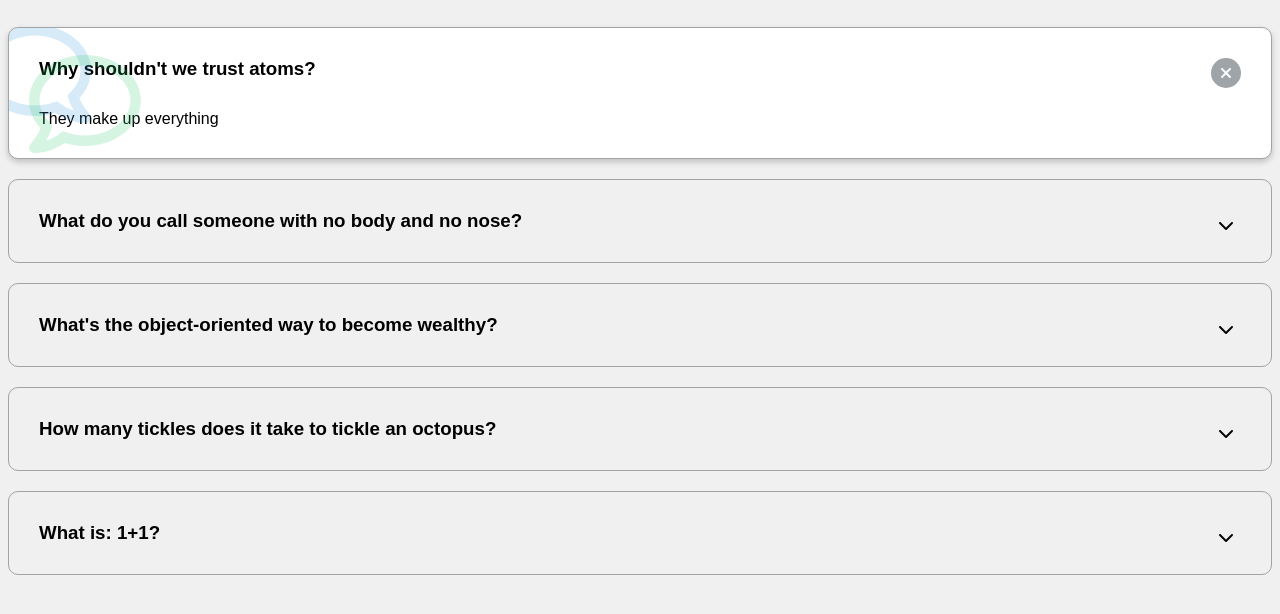
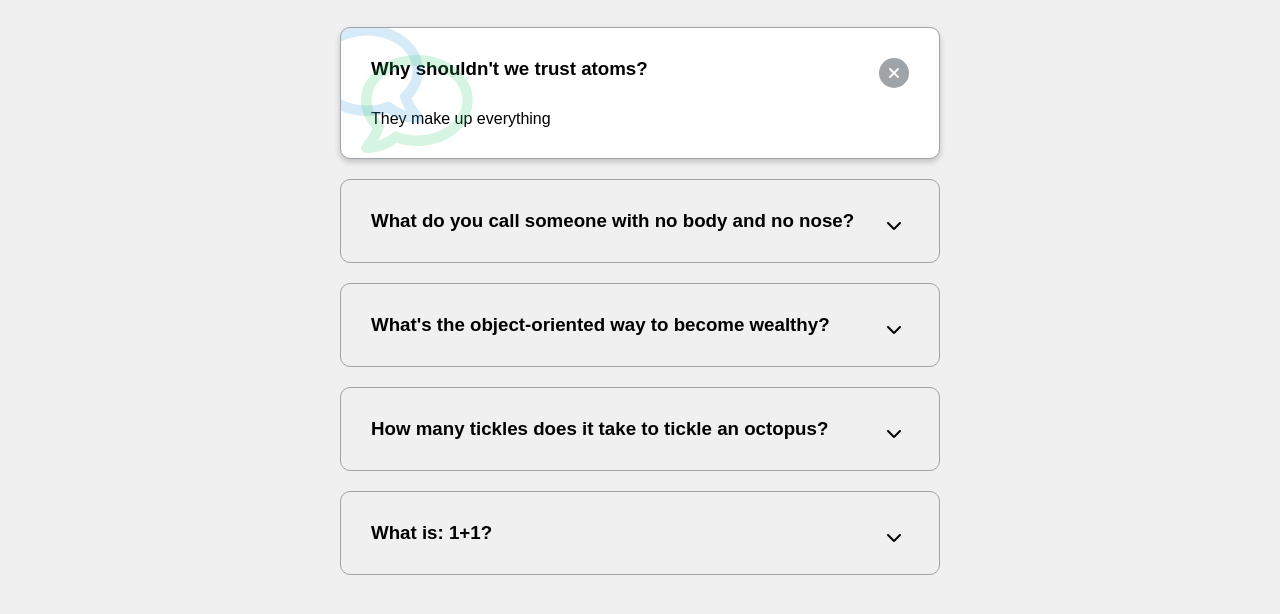
Before and after one commit to webdevotter/faq-collapsing-boxes, a plain HTML site: page index.html in a window 1280 px wide. Shown: the part 90-704 px from the top of the page. Drawn offline with Linux system fonts and the light colour scheme; a web font is replaced by a local one.

Commit message:
centered faq container
centers entire faq container used . instead of # originally

```diff
--- a/style.css
+++ b/style.css
@@ -15,7 +15,7 @@ h1 {
     text-align: center;
 }
 
-.faq-container {
+#faq-container {
     max-width: 600px;
     margin: 0 auto;
 }
```
